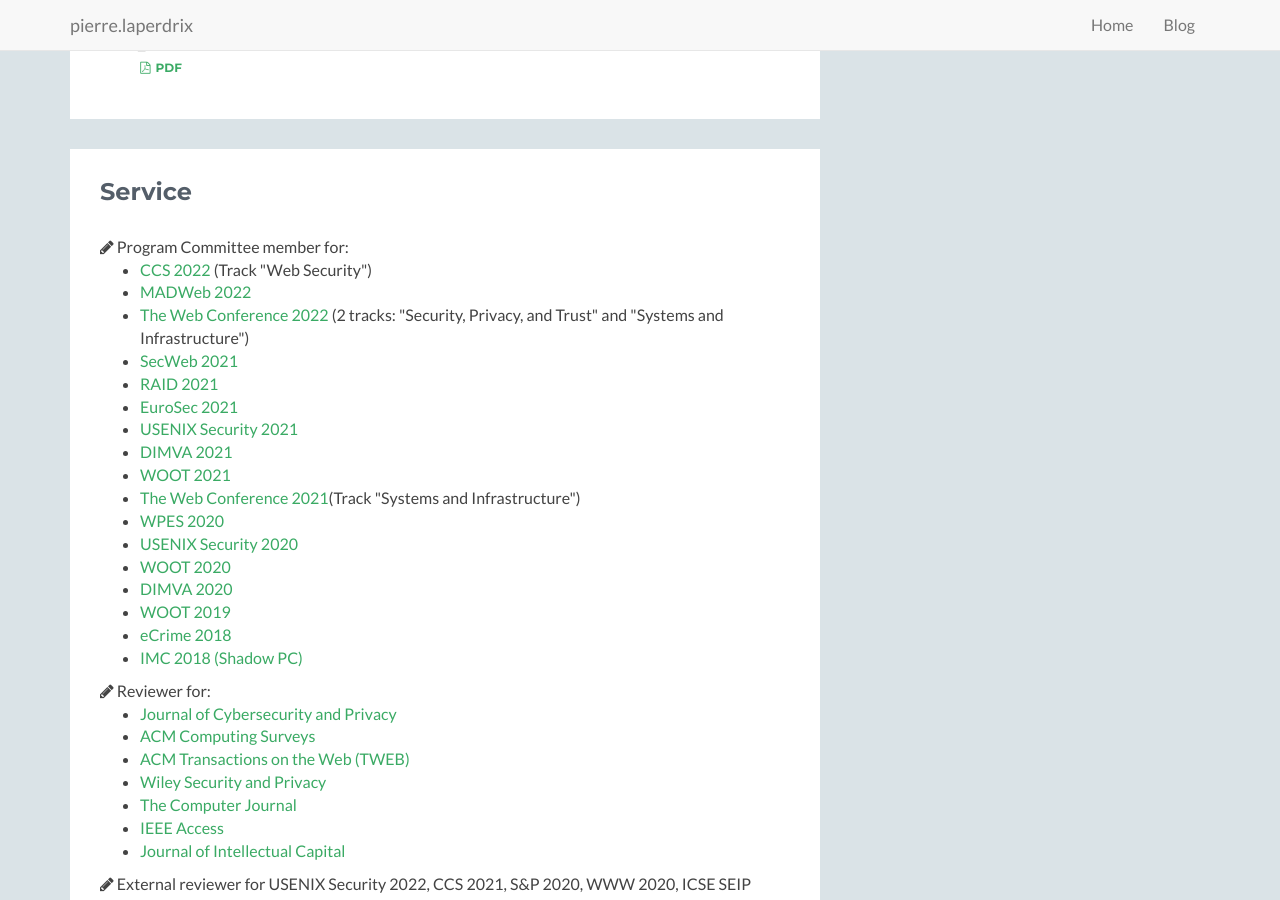
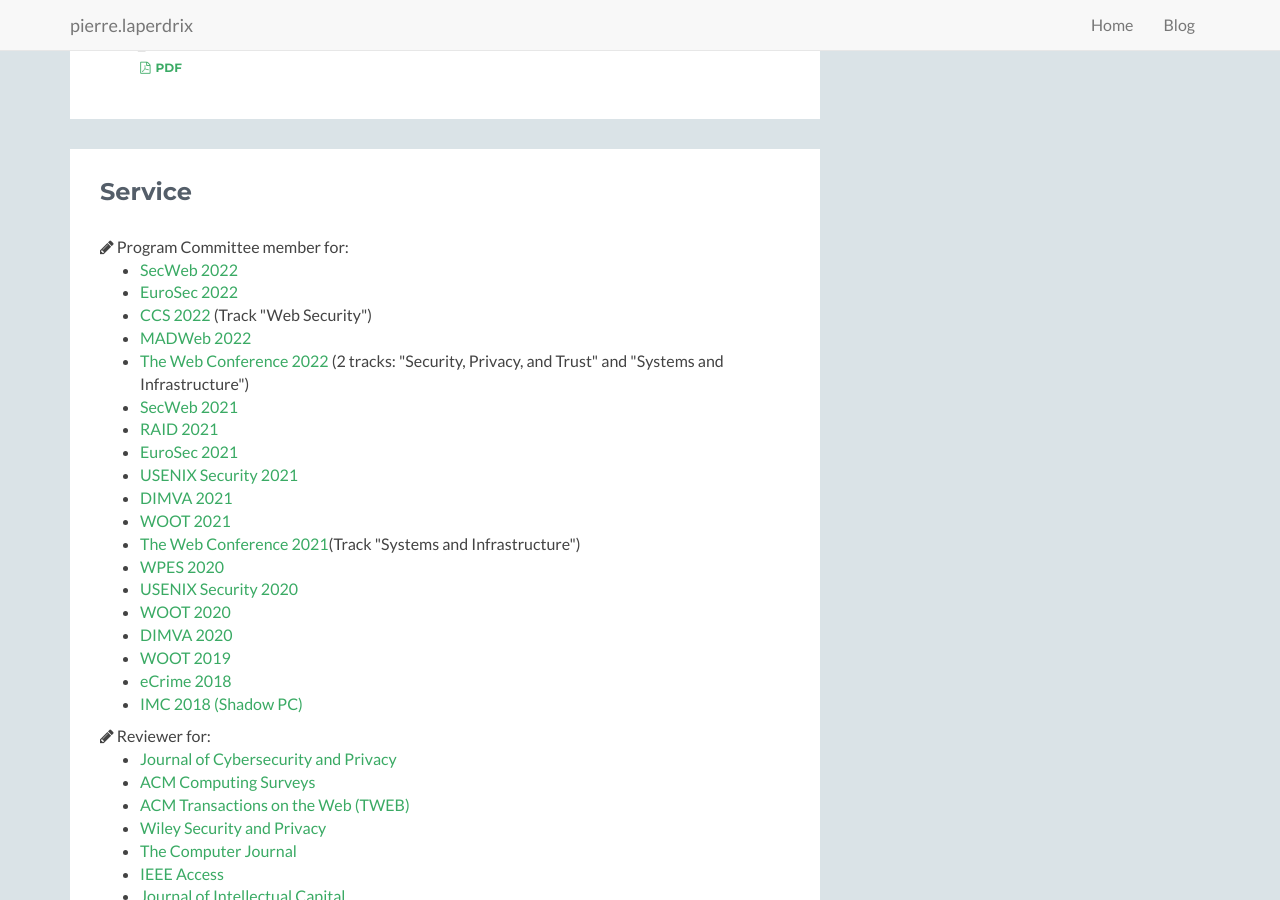
Before and after one commit to plaperdr/plaperdr.github.io, a Jekyll site: the page built from index.html, in a window 1280 px wide and 900 px high, scrolled down 4295 px. Built offline with Jekyll 4.4.1, drawn with Linux system fonts in a browser that asks for light colours.

Commit message:
Updatining site

```diff
--- a/index.html
+++ b/index.html
@@ -298,6 +298,8 @@
                     <div class="content">
                         <i class="fa fa-pencil"></i> Program Committee member for:
                         <ul>
+                            <li><a href="https://secweb.work/" target="_blank">SecWeb 2022</a></li>
+                            <li><a href="https://concordia-h2020.eu/eurosec-2022/" target="_blank">EuroSec 2022</a></li>
                             <li><a href="https://www.sigsac.org/ccs/CCS2022/" target="_blank">CCS 2022</a> (Track "Web Security")</li>
                             <li><a href="https://madweb.work/" target="_blank">MADWeb 2022</a></li>
                             <li><a href="https://www2022.thewebconf.org/" target="_blank">The Web Conference 2022</a> (2 tracks: "Security, Privacy, and Trust" and "Systems and Infrastructure")</li>
```
